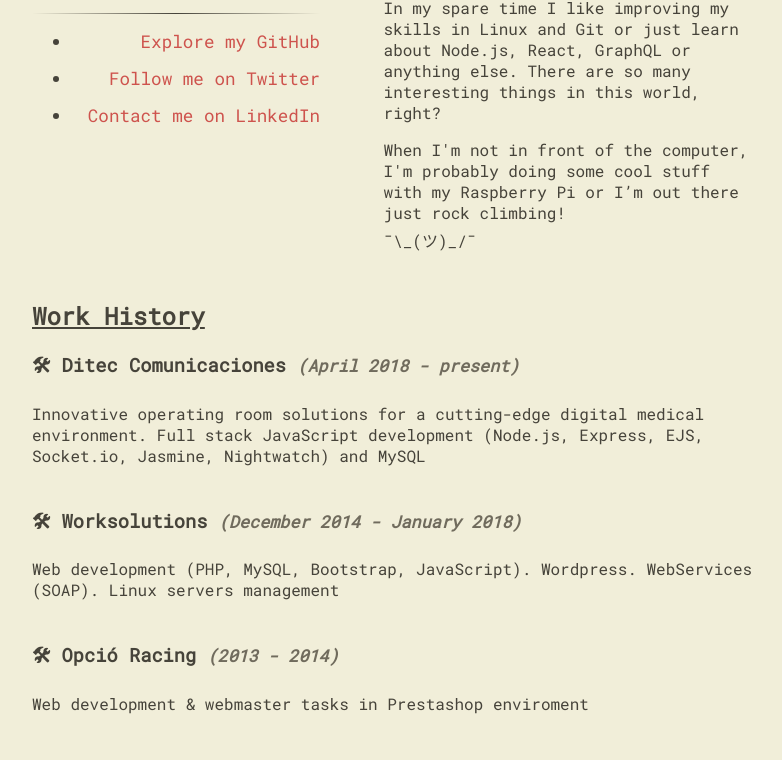
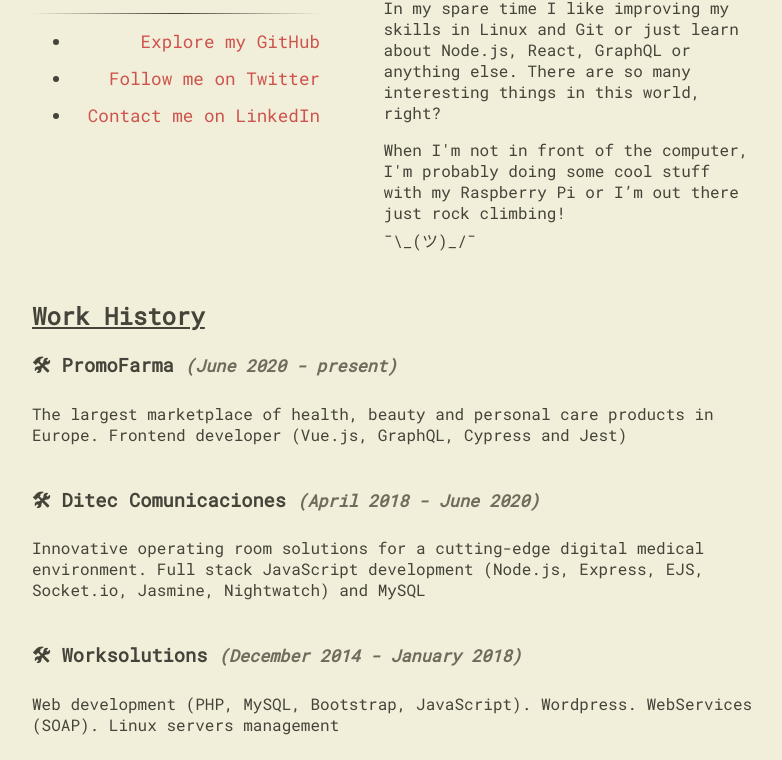
Before and after one commit to didaquis/didaquis.github.io, a Next.js app: page / in a window 1280 px wide. Shown: the part 460-1220 px from the top of the page, without its empty margins (246-1028 px from the left). Built offline with nearby package versions, Linux system fonts and the light colour scheme; some icons are missing.

Commit message:
Added new job

```diff
--- a/components/WorkHistory.js
+++ b/components/WorkHistory.js
@@ -2,7 +2,11 @@
 	<section className="full-width-section">
 		<h2>Work History</h2>
 		<article>
-			<h3>🛠 Ditec Comunicaciones <span>(April 2018 - present)</span></h3>
+			<h3>🛠 PromoFarma <span>(June 2020 - present)</span></h3>
+			<p>The largest marketplace of health, beauty and personal care products in Europe. Frontend developer (Vue.js, GraphQL, Cypress and Jest)</p>
+		</article>
+		<article>
+			<h3>🛠 Ditec Comunicaciones <span>(April 2018 - June 2020)</span></h3>
 			<p>Innovative operating room solutions for a cutting-edge digital medical environment. Full stack JavaScript development (Node.js, Express, EJS, Socket.io, Jasmine, Nightwatch) and MySQL</p>
 		</article>
 		<article>
```
